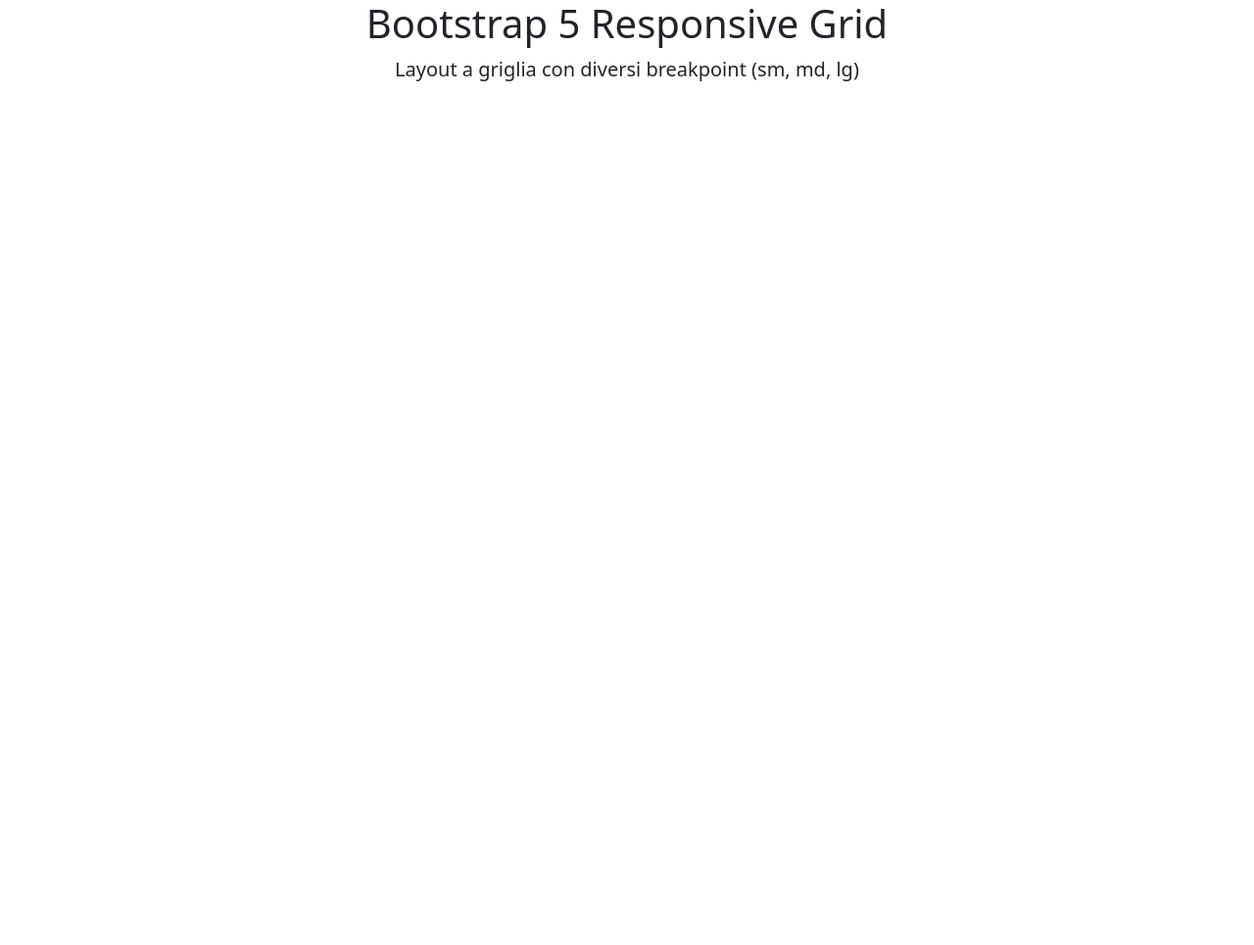
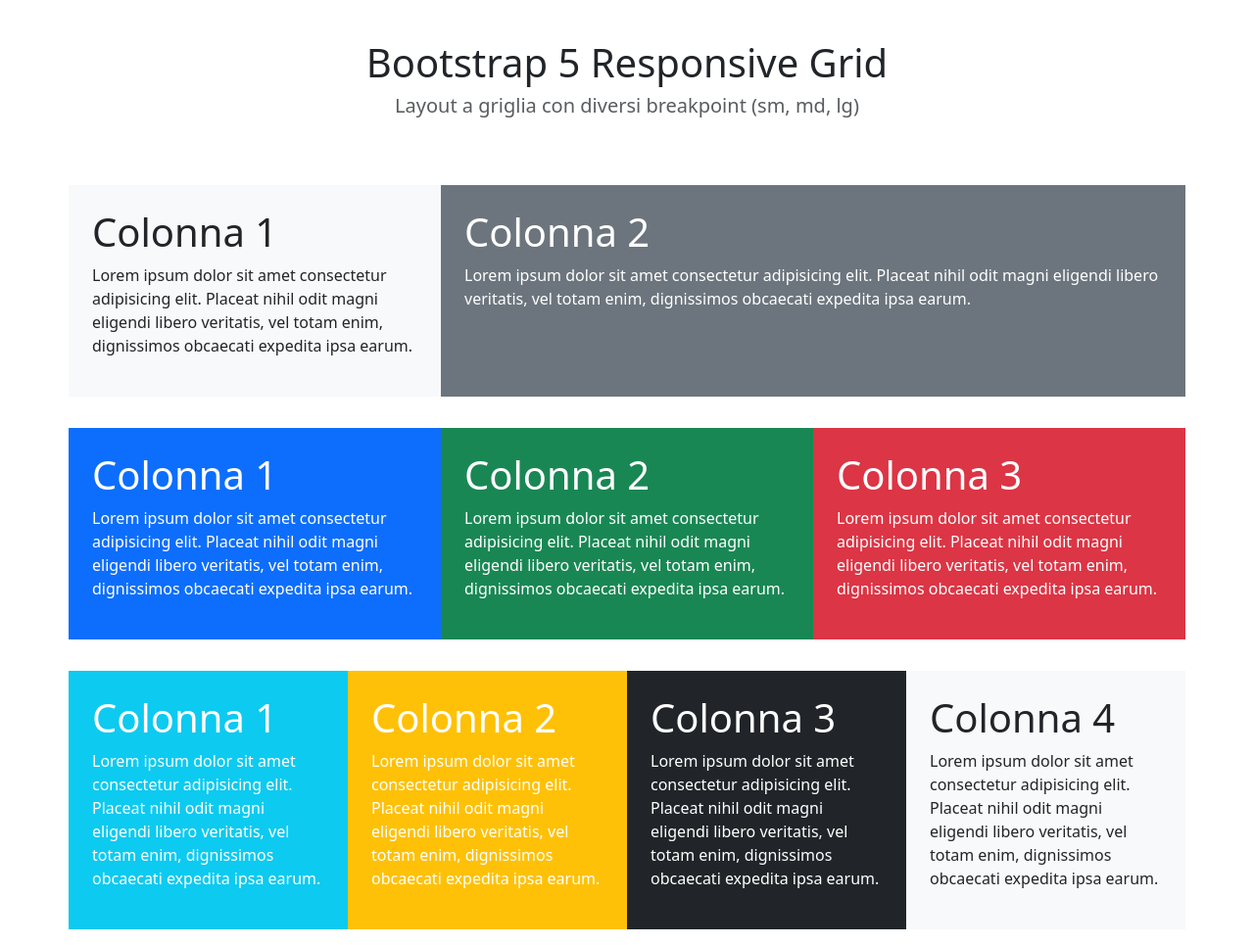
Before and after one commit to LucaIapadre98/htmlcss-bootstrap-layout, a plain HTML site: page index.html in a window 1280 px wide. Shown: the whole page at 98% size. Before the commit the page ends 800 px from the top, so only its background shows below. Drawn offline with nearby package versions, Linux system fonts and the light colour scheme.

Commit message:
aggiunto tutte le col.

```diff
--- a/index.html
+++ b/index.html
@@ -14,8 +14,50 @@
 </head>
 <body>
     <div class="container">
-        <h1 class="text-center">Bootstrap 5 Responsive Grid</h1>
-        <p class="text-center fw-light fs-5">Layout a griglia con diversi breakpoint (sm, md, lg)</p>
+        <h1 class="text-center ">Bootstrap 5 Responsive Grid</h1>
+        <h3 class="text-body-secondary text-center fw-light fs-5">Layout a griglia con diversi breakpoint (sm, md, lg)</h3>
+        <div class="row py-3 text-left ">
+            <div class="col-4  bg-body-tertiary p-4 ">
+                <h1>Colonna 1</h1>
+                <p>Lorem ipsum dolor sit amet consectetur adipisicing elit. Placeat nihil odit magni eligendi libero veritatis, vel totam enim, dignissimos obcaecati expedita ipsa earum.</p>
+            </div>
+            <div class="col-8 bg-secondary text-white p-4">
+                <h1>Colonna 2</h1>
+                <p>Lorem ipsum dolor sit amet consectetur adipisicing elit. Placeat nihil odit magni eligendi libero veritatis, vel totam enim, dignissimos obcaecati expedita ipsa earum.</p>
+            </div>
+        </div>
+        <div class="row row-cols-3 text-white">
+            <div class="col bg-primary p-4 g-3">
+                <h1>Colonna 1</h1>
+                <p>Lorem ipsum dolor sit amet consectetur adipisicing elit. Placeat nihil odit magni eligendi libero veritatis, vel totam enim, dignissimos obcaecati expedita ipsa earum.</p>
+            </div>
+            <div class="col bg-success p-4 g-3">
+                <h1>Colonna 2</h1>
+                <p>Lorem ipsum dolor sit amet consectetur adipisicing elit. Placeat nihil odit magni eligendi libero veritatis, vel totam enim, dignissimos obcaecati expedita ipsa earum.</p>
+            </div>
+            <div class="col bg-danger p-4 g-3">
+                <h1>Colonna 3</h1>
+                <p>Lorem ipsum dolor sit amet consectetur adipisicing elit. Placeat nihil odit magni eligendi libero veritatis, vel totam enim, dignissimos obcaecati expedita ipsa earum.</p>
+            </div>
+        </div>
+        <div class="row py-3 text-left">
+            <div class="col-3 g-3 text-white p-4 bg-info">
+                <h1>Colonna 1</h1>
+                <p>Lorem ipsum dolor sit amet consectetur adipisicing elit. Placeat nihil odit magni eligendi libero veritatis, vel totam enim, dignissimos obcaecati expedita ipsa earum.</p>
+            </div>
+            <div class="col-3 g-3 text-white p-4 bg-warning">
+                <h1>Colonna 2</h1>
+                <p>Lorem ipsum dolor sit amet consectetur adipisicing elit. Placeat nihil odit magni eligendi libero veritatis, vel totam enim, dignissimos obcaecati expedita ipsa earum.</p>
+            </div>
+            <div class="col-3 g-3 p-4 text-white bg-dark">
+                <h1>Colonna 3</h1>
+                <p>Lorem ipsum dolor sit amet consectetur adipisicing elit. Placeat nihil odit magni eligendi libero veritatis, vel totam enim, dignissimos obcaecati expedita ipsa earum.</p>
+            </div>
+            <div class="col-3 g-3 p-4 bg-body-tertiary">
+                <h1>Colonna 4</h1>
+                <p>Lorem ipsum dolor sit amet consectetur adipisicing elit. Placeat nihil odit magni eligendi libero veritatis, vel totam enim, dignissimos obcaecati expedita ipsa earum.</p>
+            </div>
+        </div>
     </div>
 
    <!-- <script src="https://cdn.jsdelivr.net/npm/bootstrap@5.3.3/dist/js/bootstrap.bundle.min.js"
--- a/style.css
+++ b/style.css
@@ -0,0 +1,6 @@
+.container h3{
+    padding-bottom: 45px;
+}
+.container > h1{
+    padding-top: 40px;
+}
```
